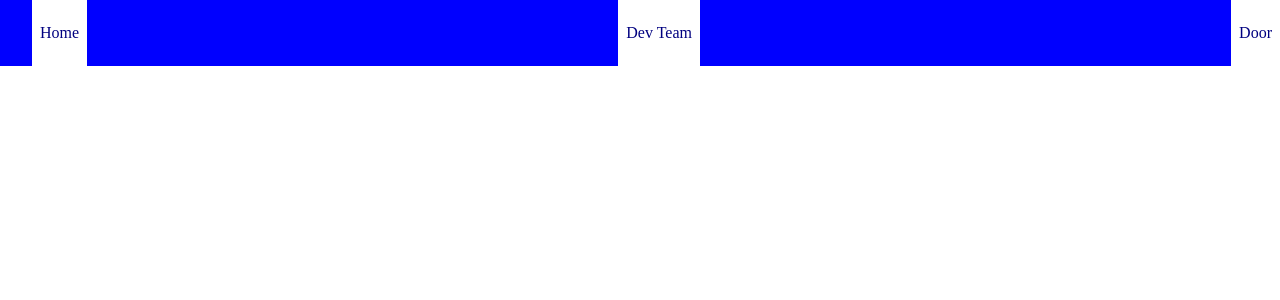
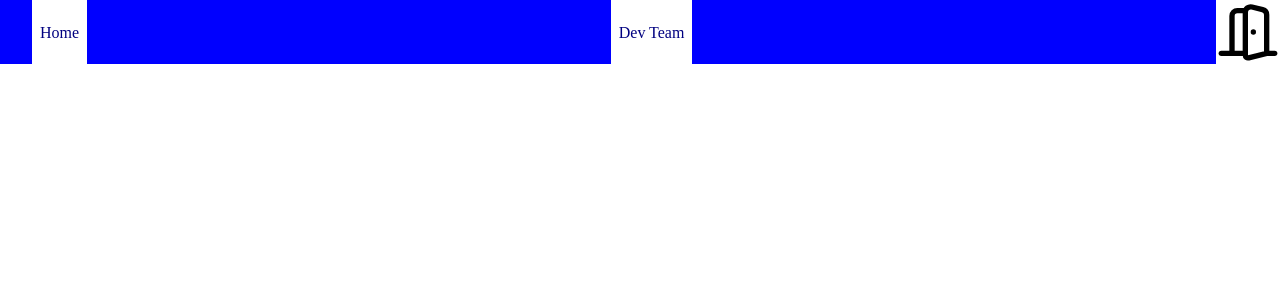
Before and after one commit to UWRF-Development-Team/ACM-Website, a PHP site: page /topBar.html in a window 1280 px wide. Shown: the top 300 px of the page. Run offline with PHP 8.4, Linux system fonts and the light colour scheme.

Commit message:
Adds a door icon

```diff
--- a/topBar.css
+++ b/topBar.css
@@ -8,6 +8,7 @@ header {
     left: 0;
     top: 0;
     width: 100%;
+    height: 4rem;
 }
 
 a {
@@ -22,3 +23,11 @@ a:hover {
     outline: 3px solid blue;
     outline-offset: -3px;
 }
+
+a:has(img) {
+    height: 100%;
+    padding: 0;
+}
+a > img {
+    height: 100%;
+}
--- a/topBar.html
+++ b/topBar.html
@@ -17,7 +17,7 @@
             <p>Dev Team</p>
         </a>
         <a href="door.html" target="_top">
-            <p>Door</p> <!--I want this to be an image of a door at some point -->
+            <img src="door-icon.svg" alt="An icon of an open door.">
         </a>
     </header>
 </body>
```
Also changed, not shown: door-icon.svg (added).
